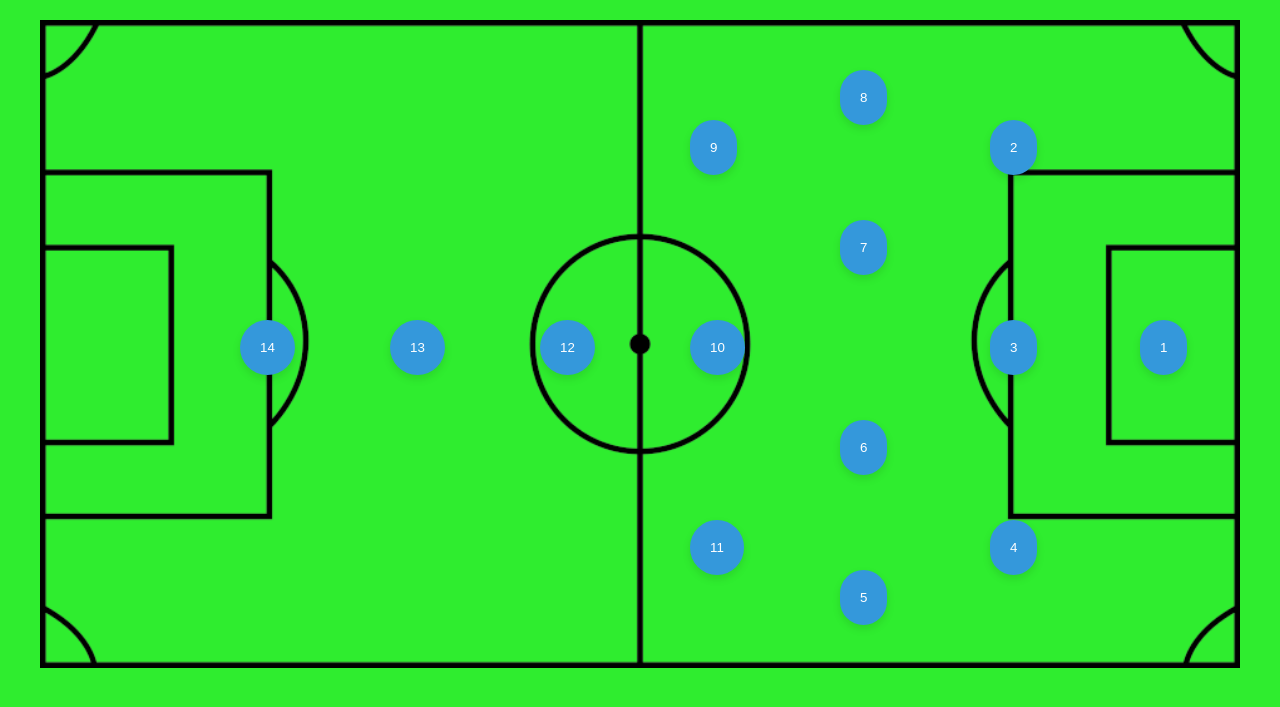
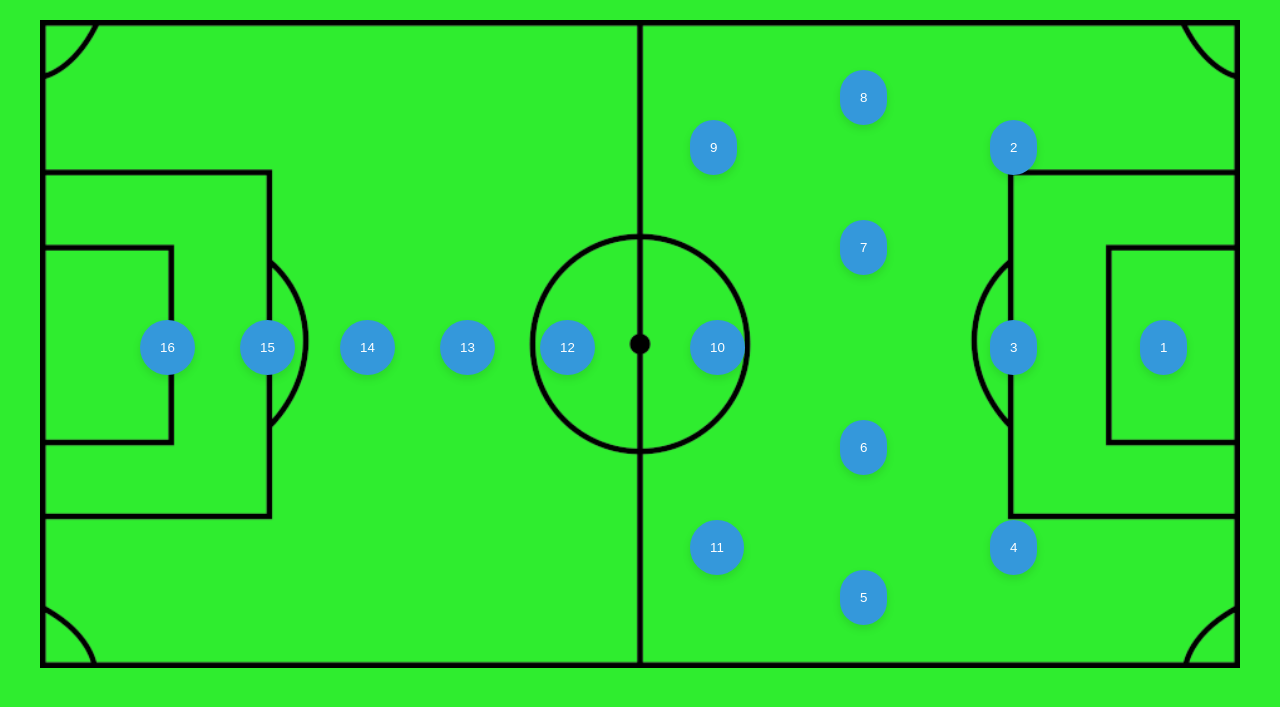
Before and after one commit to TiagoJennen/SoccerGame, a PHP site: page / in a window 1280 px wide. Shown: the top 707 px of the page. Run offline with PHP 8.4, Linux system fonts and the light colour scheme.

Commit message:
alle vragen

```diff
--- a/home.html
+++ b/home.html
@@ -3,7 +3,7 @@
 <head>
     <meta charset="UTF-8">
     <meta name="viewport" content="width=device-width, initial-scale=1.0">
-    <title>Game Homepage</title>
+    <title>Home</title>
     <link rel="stylesheet" href="home.css">
 </head>
 <body>
@@ -11,7 +11,6 @@
     <section class="buttons">
         <li><a href="index.html">Start</a></li>
         <li><a href="leaderboard.html">Leaderboard</a></li>
-        <li><a href="quit.html">Quit</a></li>
     </section>
 
     <script src="script.js"></script>
--- a/index.html
+++ b/index.html
@@ -3,29 +3,30 @@
 <head>
     <meta charset="UTF-8">
     <meta name="viewport" content="width=device-width, initial-scale=1.0">
-    <title>SoccerGimma</title>
+    <title>SoccerGame</title>
     <link rel="stylesheet" href="style.css">
 </head>
 <body>
     <div class="container">
         <img src="voetballijnen.png" class="field-image">
+        <button class="player ja5" data-level="16" data-current-level="1" onclick="showMultipleChoiceQuestion('Attack 5 (Level 16)', 'Which Colombian player scored 3 goals in the 2018 World Cup?', ['Radamel Falcao', 'James Rodriguez', 'Yerry Mina', 'Juan Cuadrado'], 2)">16</button>
+        <button class="player ja4" data-level="15" data-current-level="1" onclick="showMultipleChoiceQuestion('Attack 4 (Level 15)', 'Which team won the first treble?', ['Barcelona', 'PSV', 'Celtic', 'Ajax'], 2)">15</button>
+        <button class="player ja1" data-level="14" data-current-level="1" onclick="showMultipleChoiceQuestion('Attack 3 (Level 14)', 'Which player scored the winning goal for Portugal in the 2016 Euros?', ['Cristiano Ronaldo', 'Éder', 'Nani', 'Ricardo Quaresma'], 1)">14</button>
+        <button class="player ja2" data-level="13" data-current-level="1" onclick="showMultipleChoiceQuestion('Attack 2 (Level 13)', 'Which team won the first Premier League title?', ['Liverpool', 'Arsenal', 'Aston Villa', 'Manchester United'], 3)">13</button>
+        <button class="player ja3" data-level="12" data-current-level="1" onclick="showMultipleChoiceQuestion('Attack 1 (Level 12)', 'Which country won the most Ballon dOrs?', ['Argentina', 'Netherlands', 'Brazil', 'France'], 0)">12</button>
 
-        <button class="player ja1" data-level="14" data-current-level="1" onclick="showMultipleChoiceQuestion('Attacker 14 (Level 14)', 'What is your question for Forward 9?', ['Option 1', 'Option 2', 'Option 3'], 0)">14</button>
-        <button class="player ja2" data-level="13" data-current-level="1" onclick="showMultipleChoiceQuestion('Attacker 13 (Level 13)', 'What is your question for Forward 9?', ['Option 1', 'Option 2', 'Option 3'], 0)">13</button>
-        <button class="player ja3" data-level="12" data-current-level="1" onclick="showMultipleChoiceQuestion('Attacker 12 (Level 12)', 'What is your question for Forward 9?', ['Option 1', 'Option 2', 'Option 3'], 0)">12</button>
+        <button class="player forward1" data-level="9" data-current-level="1" onclick="showMultipleChoiceQuestion('Striker 1 (Level 9)', 'With 260 goals, who is the Premier Leagues all-time top scorer?', ['Harry kane', 'Michael Owen', 'Alan Shearer', 'Sergio Aguero'], 2)">9</button>
+        <button class="player forward2" data-level="10" data-current-level="1" onclick="showMultipleChoiceQuestion('Striker 2 (Level 10)', 'Who is the all-time top scorer of the World Cup?', ['Miroslav Klose', 'Ronaldo Lima', 'Lionel Messi', 'Gerd Müller'], 0)">10</button>
+        <button class="player forward3" data-level="11" data-current-level="1" onclick="showMultipleChoiceQuestion('Striker 3 (Level 11)', 'Which three players shared the EPL Golden Boot in 2018-2019?', ['Harry Kane-Mohamed Salah-Sadio Mané', ' Pierre-Emerick Aubameyang-Mohamed Salah-Roberto Firmino', 'Romelu Lukaku-Harry Kane-Roberto Firmino', 'Pierre-Emerick Aubameyang-Mohamed Salah- Sadio Mané'], 3)">11</button>
 
-        <button class="player forward1" data-level="9" data-current-level="1" onclick="showMultipleChoiceQuestion('Forward 9 (Level 9)', 'What is your question for Forward 9?', ['Option 1', 'Option 2', 'Option 3'], 0)">9</button>
-        <button class="player forward2" data-level="10" data-current-level="1" onclick="showMultipleChoiceQuestion('Forward 10 (Level 10)', 'What is your question for Forward 10?', ['Option A', 'Option B', 'Option C'], 1)">10</button>
-        <button class="player forward3" data-level="11" data-current-level="1" onclick="showMultipleChoiceQuestion('Forward 11 (Level 11)', 'What is your question for Forward 11?', ['Option X', 'Option Y', 'Option Z'], 2)">11</button>
+        <button class="player midfield1" data-level="8" data-current-level="1" onclick="showMultipleChoiceQuestion('Midfielder 4 (Level 8)', 'Which midfielder made the most expensive transfer?', ['Declan Rice', 'Jude Bellingham', 'Enzo Fernandez', 'Paul Pogba'], 2)">8</button>
+        <button class="player midfield2" data-level="7" data-current-level="1" onclick="showMultipleChoiceQuestion('Midfielder 3 (Level 7)', 'Which midfielder got a red card in the 2006 World Cup Final?', ['Zinedine Zidane', 'Gennaron Gattuso', 'Claude Makelele', 'Daniele de Rossi'], 0)">7</button>
+        <button class="player midfield3" data-level="6" data-current-level="1" onclick="showMultipleChoiceQuestion('Midfielder 2 (Level 6)', 'Which midfielder has the most goals?', ['Frank Lampard', 'Zico', 'Michel Platini', 'Kaka'], 1)">6</button>
+        <button class="player midfield4" data-level="5" data-current-level="1" onclick="showMultipleChoiceQuestion('Midfielder 1 (Level 5)', 'Which midfielder has the most assists in the Bundesliga?', ['Marco Reus', 'Kevin de Bruyne', 'Lothar Matthaus', 'Thomas Müller'], 0)">5</button>
 
-        <button class="player midfield1" data-level="8" data-current-level="1" onclick="showMultipleChoiceQuestion('Midfield 8 (Level 8)', 'What is your question for Midfield 8?', ['Option M', 'Option N', 'Option O'], 0)">8</button>
-        <button class="player midfield2" data-level="7" data-current-level="1" onclick="showMultipleChoiceQuestion('Midfield 7 (Level 7)', 'What is your question for Midfield 7?', ['Option P', 'Option Q', 'Option R'], 1)">7</button>
-        <button class="player midfield3" data-level="6" data-current-level="1" onclick="showMultipleChoiceQuestion('Midfield 6 (Level 6)', 'What is your question for Midfield 6?', ['Option S', 'Option T', 'Option U'], 2)">6</button>
-        <button class="player midfield4" data-level="5" data-current-level="1" onclick="showMultipleChoiceQuestion('Midfield 5 (Level 5)', 'What is your question for Midfield 5?', ['Option V', 'Option W', 'Option X'], 0)">5</button>
-
-        <button class="player defense1" data-level="2" data-current-level="1" onclick="showMultipleChoiceQuestion('Defense 2 (Level 2)', 'Which la liga defender has the most red cards?', ['Sergio Ramos', ' Pepe', 'Carles Puyol', 'Dani Alves'], 0)">2</button>
-        <button class="player defense2" data-level="3" data-current-level="1" onclick="showMultipleChoiceQuestion('Defense 3 (Level 3)', 'Which defender has the most appearances for Brazil?', ['Cafu', 'Lucio', 'Roberto Carlos', ' Thiago Silva'], 0)">3</button>
-        <button class="player defense3" data-level="4" data-current-level="1" onclick="showMultipleChoiceQuestion('Defense 4 (Level 4)', 'Which defender made the most expensive transfer?', ['Harry Maguire', 'Virgil van Dijk', 'Josko Gvardiol', 'Matthijs de Ligt'], 2)">4</button>
+        <button class="player defense1" data-level="2" data-current-level="1" onclick="showMultipleChoiceQuestion('Defender 1 (Level 2)', 'Which la liga defender has the most red cards?', ['Sergio Ramos', ' Pepe', 'Carles Puyol', 'Dani Alves'], 0)">2</button>
+        <button class="player defense2" data-level="3" data-current-level="1" onclick="showMultipleChoiceQuestion('Defender 2 (Level 3)', 'Which defender has the most appearances for Brazil?', ['Cafu', 'Lucio', 'Roberto Carlos', ' Thiago Silva'], 0)">3</button>
+        <button class="player defense3" data-level="4" data-current-level="1" onclick="showMultipleChoiceQuestion('Defender 3 (Level 4)', 'Which defender made the most expensive transfer?', ['Harry Maguire', 'Virgil van Dijk', 'Josko Gvardiol', 'Matthijs de Ligt'], 2)">4</button>
 
         <button class="player goalkeeper" data-level="1" data-current-level="1" onclick="showMultipleChoiceQuestion('Goalkeeper (Level 1)', 'With 202 clean sheets, which goalkeeper has the best record in the Premier League?', ['Joe Hart', 'Petr Cech', 'Peter Schmeichel', 'Hugo Lloris'], 1)">1</button>
     </div>
--- a/style.css
+++ b/style.css
@@ -35,9 +35,11 @@ body{
     border: none;
 }
 
-.ja1 { top: 300px; left: 200px; }
-.ja2 { top: 300px; left: 350px; }
+.ja1 { top: 300px; left: 300px; }
+.ja2 { top: 300px; left: 400px; }
 .ja3 { top: 300px; left: 500px; }
+.ja4 { top: 300px; left: 200px; }
+.ja5 { top: 300px; left: 100px; }
 .forward1 { top: 100px; left: 650px; }
 .forward2 { top: 300px; left: 650px; }
 .forward3 { top: 500px; left: 650px; }
```
Also changed, not shown: script.js (line endings or trailing spaces).
